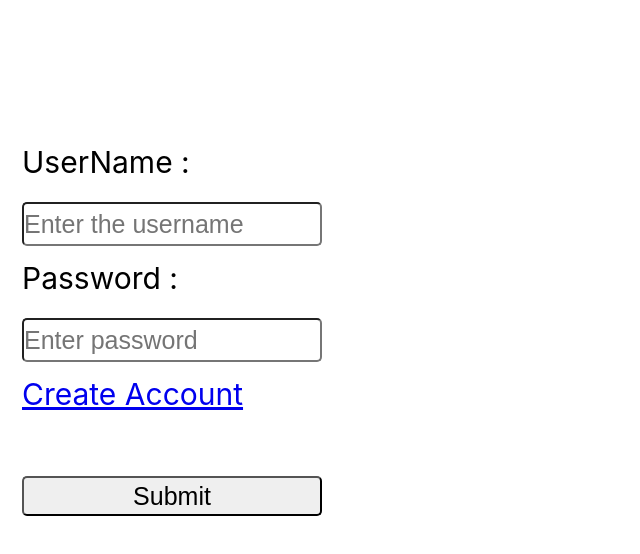
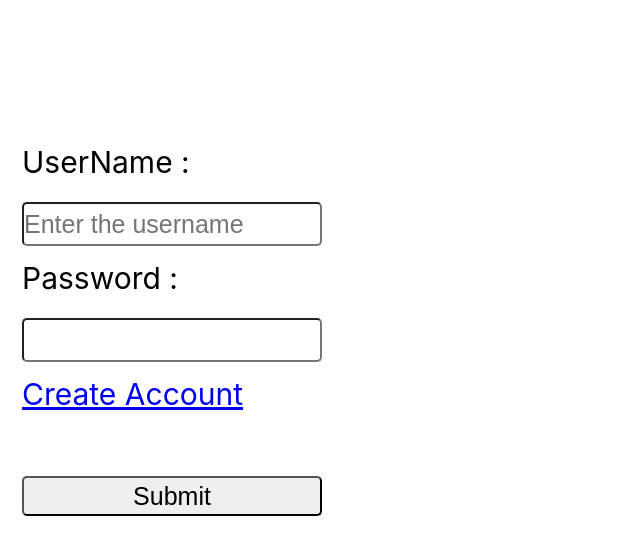
Before and after one commit to Chandannkr/Bus-Ticket-Booking-System, a React (Create React App) app: page /adminlogin in a window 1280 px wide. Shown: the top 554 px of the page, without its empty margins (0-640 px from the left). Built offline with nearby package versions, Linux system fonts and the light colour scheme; no server answers.

Commit message:
Commit Update

```diff
--- a/src/Components/Admin/AdminLogin.jsx
+++ b/src/Components/Admin/AdminLogin.jsx
@@ -55,7 +55,7 @@ export default function AdminLogin() {
             type="password"
             value={password}
             onChange={(e) => setPassword(e.target.value)}
-            placeholder="Enter password"
+            placeh1older="Enter password"
           />
           <Link to="/adminsignup">Create Account</Link>
           <button type="submit">Submit</button>
```
Also changed, not shown: src/App.jsx (line endings or trailing spaces).
